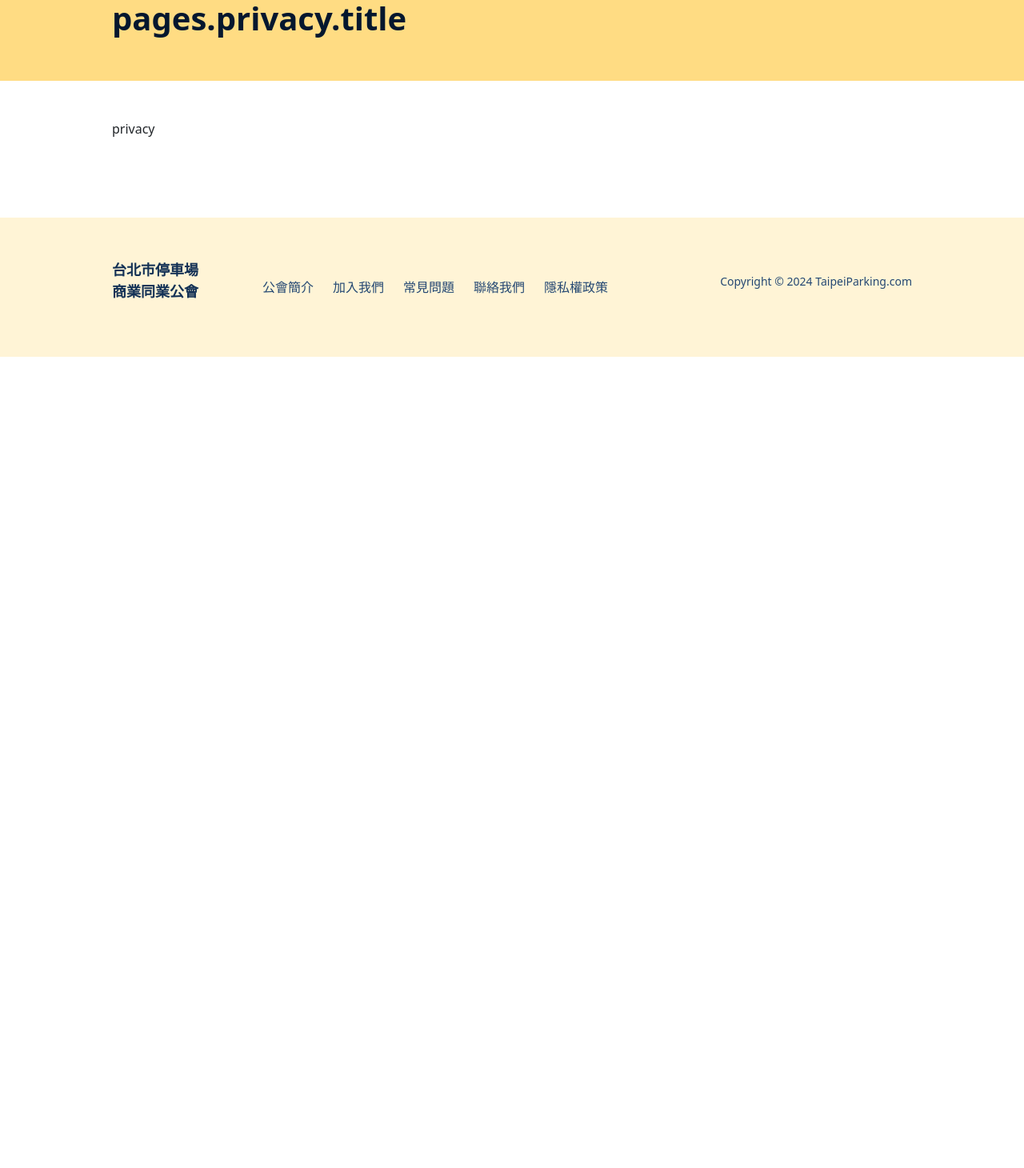
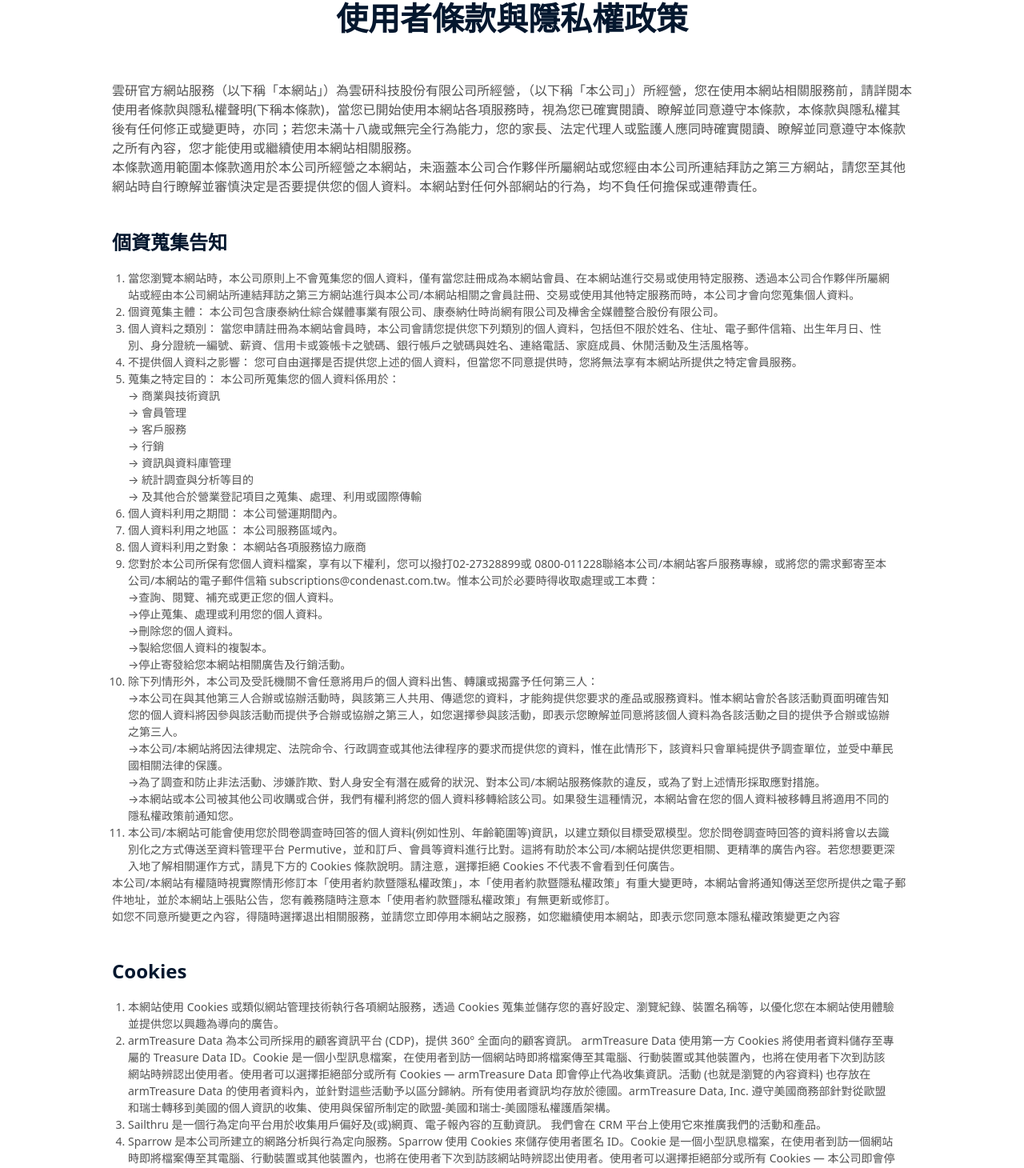
Before and after one commit to mitwitCTC/taipeiparking, a Vue app: page /privacy in a window 1280 px wide. Shown: the part 119-1579 px from the top of the page at 80% size. Before the commit the page ends 800 px from the top, so only its background shows below. Built offline with nearby package versions, Linux system fonts and the light colour scheme.

Commit message:
feat: Update privacy

```diff
--- a/src/locales/zh.json
+++ b/src/locales/zh.json
@@ -91,6 +91,9 @@
         },
         "faq": {
             "title": "常見問題"
+        },
+        "privacy": {
+            "title": "使用者條款與隱私權政策"
         }
     }
 }
--- a/src/views/PrivacyView.vue
+++ b/src/views/PrivacyView.vue
@@ -1,13 +1,128 @@
 <template>
   <TheLayout ref="layoutRef">
     <section id="privacy" class="privacy">
-      <div class="bg-yellow03 py-md-12 py-6 tab-bg">
-        <p class="container text-navy05 fs-xl5 fw-bold mb-4 mb-md-0">
+      <div class="container mt-8 mt-md-12">
+        <div class="text-navy05 fs-xl5 fw-bold text-center my-8 my-md-12">
           {{ $t("pages.privacy.title") }}
+        </div>
+        <p class="text-gray14">
+          雲研官方網站服務（以下稱「本網站」）為雲研科技股份有限公司所經營，（以下稱「本公司」）所經營，您在使用本網站相關服務前，請詳閱本使用者條款與隱私權聲明(下稱本條款)，當您已開始使用本網站各項服務時，視為您已確實閱讀、瞭解並同意遵守本條款，本條款與隱私權其後有任何修正或變更時，亦同；若您未滿十八歲或無完全行為能力，您的家長、法定代理人或監護人應同時確實閱讀、瞭解並同意遵守本條款之所有內容，您才能使用或繼續使用本網站相關服務。<br />
+          本條款適用範圍本條款適用於本公司所經營之本網站，未涵蓋本公司合作夥伴所屬網站或您經由本公司所連結拜訪之第三方網站，請您至其他網站時自行瞭解並審慎決定是否要提供您的個人資料。本網站對任何外部網站的行為，均不負任何擔保或連帶責任。
         </p>
-      </div>
-      <div class="container d-flex mt-8 mt-md-12">
-        privacy
+        <section>
+          <p class="text-navy05 fs-xl2 fw-bold mt-8 mb-4 mt-md-10 mb-md-4">
+            個資蒐集告知
+          </p>
+          <ul class="text-gray14 fs-sm mx-5 decimal-ul">
+            <li>
+              當您瀏覽本網站時，本公司原則上不會蒐集您的個人資料，僅有當您註冊成為本網站會員、在本網站進行交易或使用特定服務、透過本公司合作夥伴所屬網站或經由本公司網站所連結拜訪之第三方網站進行與本公司/本網站相關之會員註冊、交易或使用其他特定服務而時，本公司才會向您蒐集個人資料。
+            </li>
+            <li>
+              個資蒐集主體：
+              本公司包含康泰納仕綜合媒體事業有限公司、康泰納仕時尚網有限公司及樺舍全媒體整合股份有限公司。
+            </li>
+            <li>
+              個人資料之類別：
+              當您申請註冊為本網站會員時，本公司會請您提供您下列類別的個人資料，包括但不限於姓名、住址、電子郵件信箱、出生年月日、性別、身分證統一編號、薪資、信用卡或簽帳卡之號碼、銀行帳戶之號碼與姓名、連絡電話、家庭成員、休閒活動及生活風格等。
+            </li>
+            <li>
+              不提供個人資料之影響：
+              您可自由選擇是否提供您上述的個人資料，但當您不同意提供時，您將無法享有本網站所提供之特定會員服務。
+            </li>
+            <li>
+              蒐集之特定目的： 本公司所蒐集您的個人資料係用於：<br />
+              <ul>
+                <li>→ 商業與技術資訊</li>
+                <li>→ 會員管理</li>
+                <li>→ 客戶服務</li>
+                <li>→ 行銷</li>
+                <li>→ 資訊與資料庫管理</li>
+                <li>→ 統計調查與分析等目的</li>
+                <li>→ 及其他合於營業登記項目之蒐集、處理、利用或國際傳輸</li>
+              </ul>
+            </li>
+            <li>個人資料利用之期間： 本公司營運期間內。</li>
+            <li>個人資料利用之地區： 本公司服務區域內。</li>
+            <li>個人資料利用之對象： 本網站各項服務協力廠商</li>
+            <li>
+              您對於本公司所保有您個人資料檔案，享有以下權利，您可以撥打02-27328899或
+              0800-011228聯絡本公司/本網站客戶服務專線，或將您的需求郵寄至本公司/本網站的電子郵件信箱
+              subscriptions@condenast.com.tw。惟本公司於必要時得收取處理或工本費：
+              <ul>
+                <li>→查詢、閱覽、補充或更正您的個人資料。</li>
+                <li>→停止蒐集、處理或利用您的個人資料。</li>
+                <li>→刪除您的個人資料。</li>
+                <li>→製給您個人資料的複製本。</li>
+                <li>→停止寄發給您本網站相關廣告及行銷活動。</li>
+              </ul>
+            </li>
+            <li>
+              除下列情形外，本公司及受託機關不會任意將用戶的個人資料出售、轉讓或揭露予任何第三人：
+              <ul>
+                <li>
+                  →本公司在與其他第三人合辦或協辦活動時，與該第三人共用、傳遞您的資料，才能夠提供您要求的產品或服務資料。惟本網站會於各該活動頁面明確告知您的個人資料將因參與該活動而提供予合辦或協辦之第三人，如您選擇參與該活動，即表示您瞭解並同意將該個人資料為各該活動之目的提供予合辦或協辦之第三人。
+                </li>
+                <li>
+                  →本公司/本網站將因法律規定、法院命令、行政調查或其他法律程序的要求而提供您的資料，惟在此情形下，該資料只會單純提供予調查單位，並受中華民國相關法律的保護。
+                </li>
+                <li>
+                  →為了調查和防止非法活動、涉嫌詐欺、對人身安全有潛在威脅的狀況、對本公司/本網站服務條款的違反，或為了對上述情形採取應對措施。
+                </li>
+                <li>
+                  →本網站或本公司被其他公司收購或合併，我們有權利將您的個人資料移轉給該公司。如果發生這種情況，本網站會在您的個人資料被移轉且將適用不同的隱私權政策前通知您。
+                </li>
+              </ul>
+            </li>
+            <li>
+              本公司/本網站可能會使用您於問卷調查時回答的個人資料(例如性別、年齡範圍等)資訊，以建立類似目標受眾模型。您於問卷調查時回答的資料將會以去識別化之方式傳送至資料管理平台
+              Permutive，並和訂戶、會員等資料進行比對。這將有助於本公司/本網站提供您更相關、更精準的廣告內容。若您想要更深入地了解相關運作方式，請見下方的
+              Cookies 條款說明。請注意，選擇拒絕 Cookies
+              不代表不會看到任何廣告。
+            </li>
+          </ul>
+          <p class="text-gray14 fs-sm">
+            本公司/本網站有權隨時視實際情形修訂本「使用者約款暨隱私權政策」，本「使用者約款暨隱私權政策」有重大變更時，本網站會將通知傳送至您所提供之電子郵件地址，並於本網站上張貼公告，您有義務隨時注意本「使用者約款暨隱私權政策」有無更新或修訂。<br />
+            如您不同意所變更之內容，得隨時選擇退出相關服務，並請您立即停用本網站之服務，如您繼續使用本網站，即表示您同意本隱私權政策變更之內容
+          </p>
+        </section>
+
+        <p class="text-navy05 fs-xl2 fw-bold mt-8 mb-4 mt-md-10 mb-md-4">
+          Cookies
+        </p>
+        <ul class="text-gray14 fs-sm mx-5 decimal-ul">
+          <li>
+            本網站使用 Cookies 或類似網站管理技術執行各項網站服務，透過 Cookies
+            蒐集並儲存您的喜好設定、瀏覽紀錄、裝置名稱等，以優化您在本網站使用體驗並提供您以興趣為導向的廣告。
+          </li>
+          <li>
+            armTreasure Data 為本公司所採用的顧客資訊平台 (CDP)，提供 360°
+            全面向的顧客資訊。 armTreasure Data 使用第一方 Cookies
+            將使用者資料儲存至專屬的 Treasure Data ID。Cookie
+            是一個小型訊息檔案，在使用者到訪一個網站時即將檔案傳至其電腦、行動裝置或其他裝置內，也將在使用者下次到訪該網站時辨認出使用者。使用者可以選擇拒絕部分或所有
+            Cookies — armTreasure Data 即會停止代為收集資訊。活動
+            (也就是瀏覽的內容資料) 也存放在 armTreasure Data
+            的使用者資料內，並針對這些活動予以區分歸納。所有使用者資訊均存放於德國。armTreasure
+            Data, Inc.
+            遵守美國商務部針對從歐盟和瑞士轉移到美國的個人資訊的收集、使用與保留所制定的歐盟-美國和瑞士-美國隱私權護盾架構。
+          </li>
+          <li>
+            Sailthru
+            是一個行為定向平台用於收集用戶偏好及(或)網頁、電子報內容的互動資訊。
+            我們會在 CRM 平台上使用它來推廣我們的活動和產品。
+          </li>
+          <li>
+            Sparrow 是本公司所建立的網路分析與行為定向服務。Sparrow 使用 Cookies
+            來儲存使用者匿名 ID。Cookie
+            是一個小型訊息檔案，在使用者到訪一個網站時即將檔案傳至其電腦、行動裝置或其他裝置內，也將在使用者下次到訪該網站時辨認出使用者。使用者可以選擇拒絕部分或所有
+            Cookies — 本公司即會停止代為收集資訊。活動
+            (也就是瀏覽的內容資料)也存放在 Sparrow
+            的使用者資料內，並針對這些活動予以區分歸納。
+          </li>
+          <li>
+            如果您不想接受本網站的 Cookies，可透過網路瀏覽器的選項設定拒絕
+            Cookies，但此舉可能造成您在使用本網站的部份服務時受到限制。
+          </li>
+        </ul>
       </div>
     </section>
   </TheLayout>
@@ -17,6 +132,10 @@
 .privacy {
   padding-bottom: clamp(80px, 5.16vw + 33.1px, 160px);
 }
+
+.decimal-ul {
+  list-style: decimal;
+}
 </style>
 
 <script>
@@ -24,8 +143,7 @@ import TheLayout from "@/components/TheLayout.vue";
 
 export default {
   data() {
-    return {
-    };
+    return {};
   },
   components: {
     TheLayout,
```
